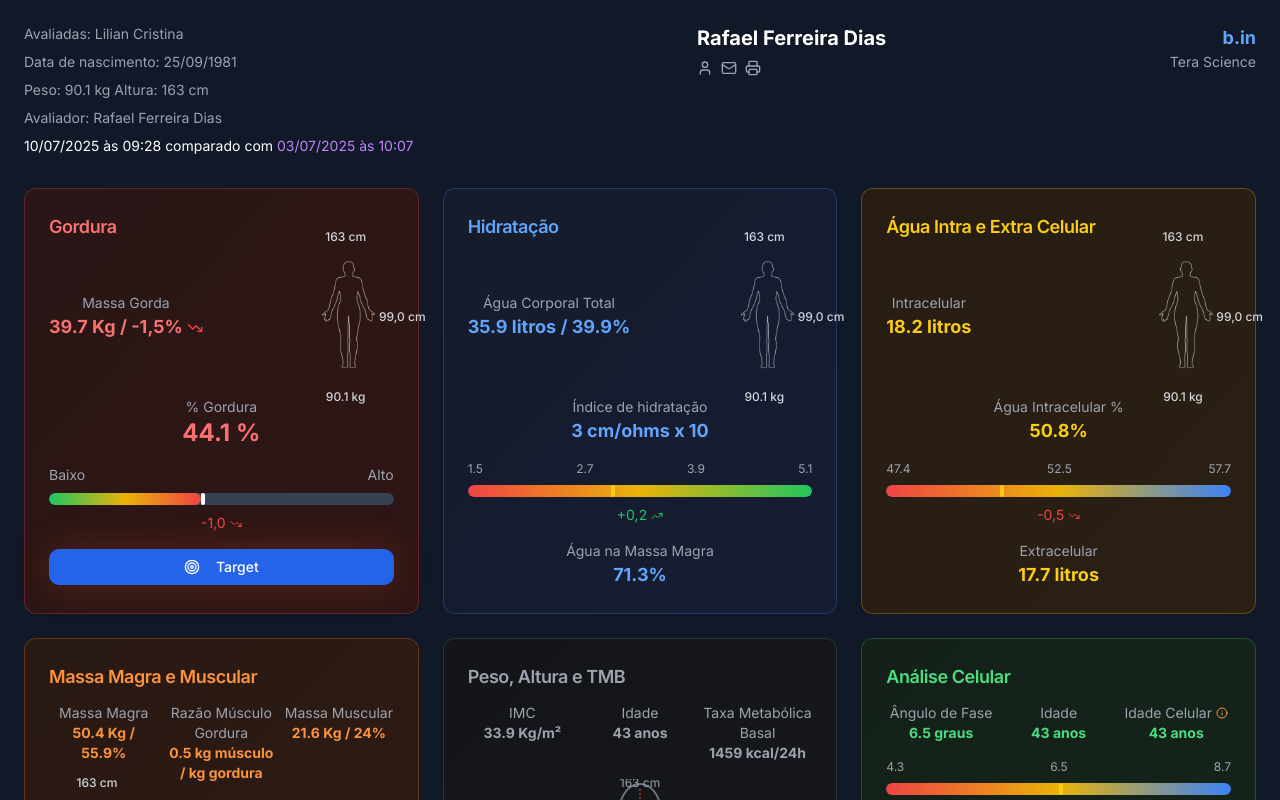
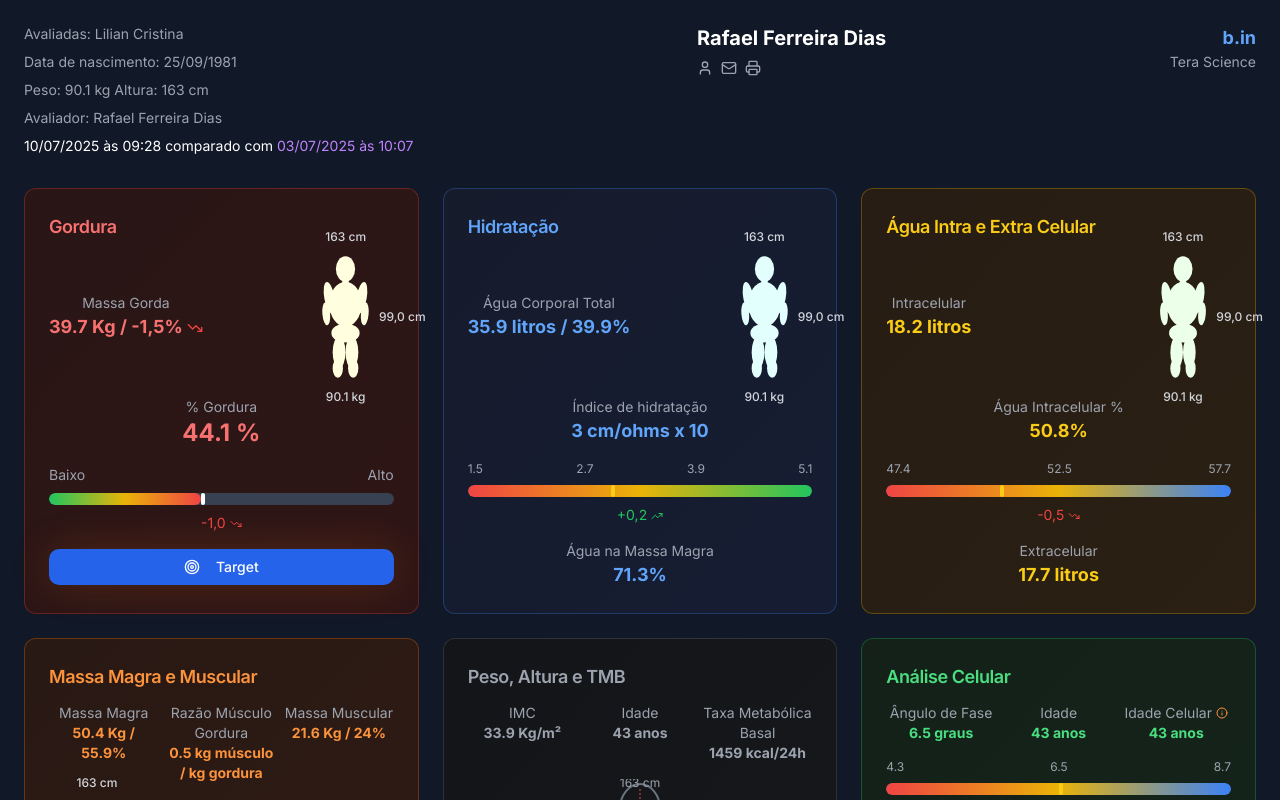
Before and after one commit to tvmensal2025/mission-health-nexus-84, a React (Vite) app: page /app/bioimpedancia in a window 1280 px wide. Shown: the top 800 px of the page. Built offline with nearby package versions, Linux system fonts and the light colour scheme; the HTML template or start-up script is replaced by a standard one.

Commit message:
Fix 3D model display
The 3D model is not displaying correctly and needs to be restored to its previous size.

```diff
--- a/src/components/BioimpedanciaSilhueta.tsx
+++ b/src/components/BioimpedanciaSilhueta.tsx
@@ -46,9 +46,9 @@ const BioimpedanciaSilhueta: React.FC<SilhuetaProps> = ({
           {peso.toFixed(1)} kg
         </div>
 
-        {/* Silhueta PNG transparente */}
+        {/* Silhueta SVG transparente */}
         <img
-          src="/images/silhueta svg.png"
+          src="/images/silhueta.svg"
           alt="Silhueta corporal"
           className={`w-full h-full object-contain ${cores[cor]}`}
           style={{
--- a/src/components/dashboard/BodyEvolutionChart.tsx
+++ b/src/components/dashboard/BodyEvolutionChart.tsx
@@ -69,7 +69,7 @@ export const BodyEvolutionChart: React.FC<BodyEvolutionChartProps> = ({
             {/* Silhueta com composição */}
             <div className="relative flex justify-center items-center">
               <img
-                src="/images/silhueta svg.png"
+                src="/images/silhueta.svg"
                 alt="Silhueta Humana"
                 width="200"
                 height="300"
--- a/src/components/ui/body-chart.tsx
+++ b/src/components/ui/body-chart.tsx
@@ -77,7 +77,7 @@ export const BodyChart: React.FC<BodyChartProps> = ({
           {/* Silhueta humana usando imagem real */}
           <div className="relative">
             <img
-              src="/images/silhueta svg.png"
+              src="/images/silhueta.svg"
               alt="Silhueta Humana"
               width="200"
               height="300"
@@ -191,7 +191,7 @@ export const BodyCompositionChart: React.FC<BodyCompositionChartProps> = ({
       <CardContent className="p-6">
         <div className="relative flex justify-center items-center">
           <img
-            src="/images/silhueta svg.png"
+            src="/images/silhueta.svg"
             alt="Silhueta Humana"
             width="200"
             height="300"
@@ -305,7 +305,7 @@ export const BodyTrendChart: React.FC<BodyTrendChartProps> = ({
       <CardContent className="p-6">
         <div className="relative flex justify-center items-center">
           <img
-            src="/images/silhueta svg.png"
+            src="/images/silhueta.svg"
             alt="Silhueta Humana"
             width="200"
             height="300"
--- a/src/pages/BioimpedanciaPage.tsx
+++ b/src/pages/BioimpedanciaPage.tsx
@@ -190,7 +190,7 @@ const BioimpedanciaPage: React.FC = () => {
                   </div>
 
                   <img
-                    src="/images/silhueta svg.png"
+                    src="/images/silhueta.svg"
                     alt="Silhueta corporal"
                     className="w-full h-full object-contain"
                     style={{ filter: 'brightness(0) invert(1) sepia(1) hue-rotate(0deg) saturate(2)' }}
@@ -260,7 +260,7 @@ const BioimpedanciaPage: React.FC = () => {
                   </div>
 
                   <img
-                    src="/images/silhueta svg.png"
+                    src="/images/silhueta.svg"
                     alt="Silhueta corporal"
                     className="w-full h-full object-contain"
                     style={{ filter: 'brightness(0) invert(1) sepia(1) hue-rotate(90deg) saturate(2)' }}
@@ -327,7 +327,7 @@ const BioimpedanciaPage: React.FC = () => {
                   </div>
 
                   <img
-                    src="/images/silhueta svg.png"
+                    src="/images/silhueta.svg"
                     alt="Silhueta corporal"
                     className="w-full h-full object-contain"
                     style={{ filter: 'brightness(0) invert(1) sepia(1) hue-rotate(45deg) saturate(2)' }}
@@ -403,7 +403,7 @@ const BioimpedanciaPage: React.FC = () => {
                   </div>
 
                   <img
-                    src="/images/silhueta svg.png"
+                    src="/images/silhueta.svg"
                     alt="Silhueta corporal"
                     className="w-full h-full object-contain"
                     style={{ filter: 'brightness(0) invert(1) sepia(1) hue-rotate(45deg) saturate(2)' }}
```
Also changed, not shown: public/images/silhueta.svg (added).
